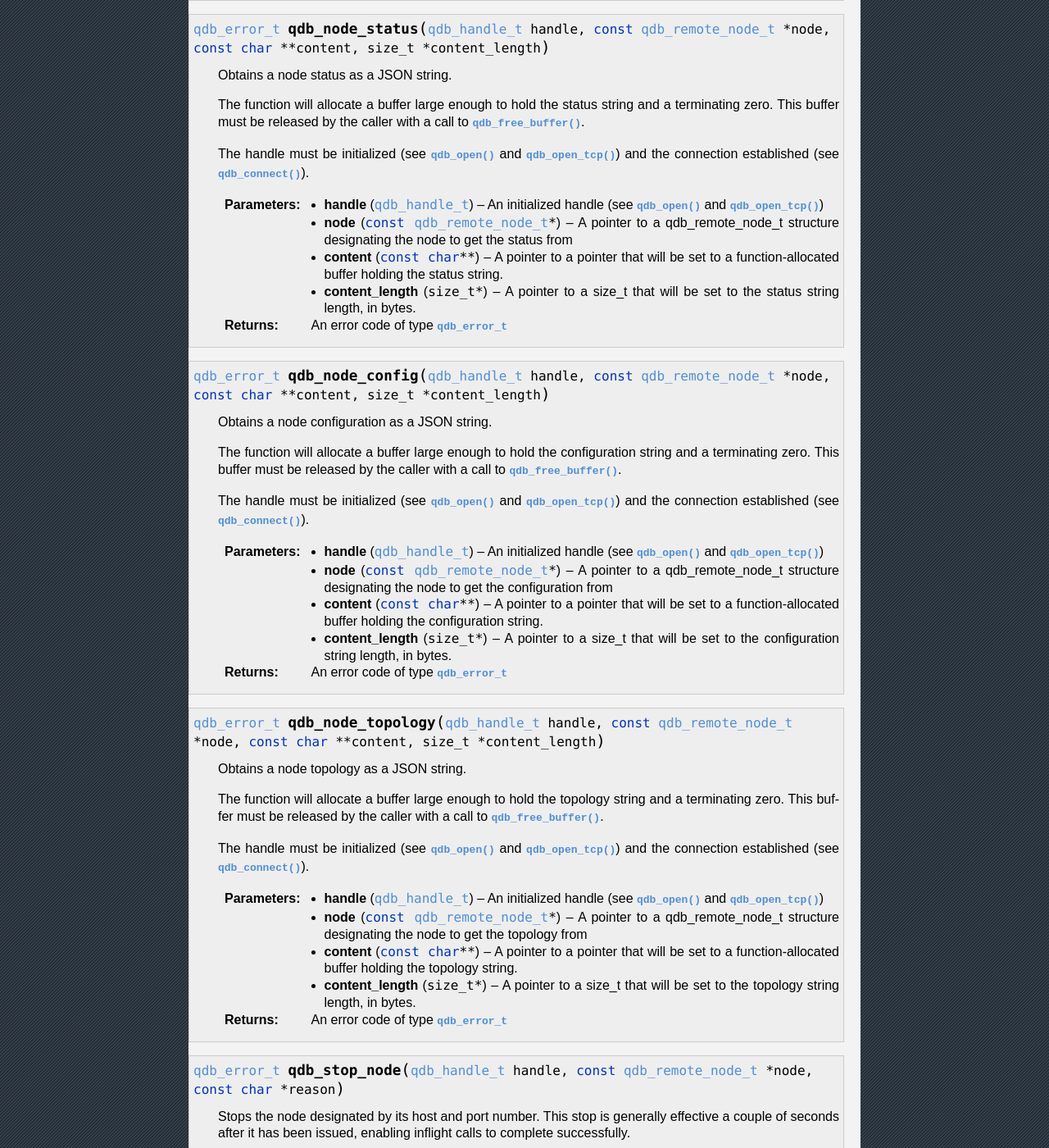
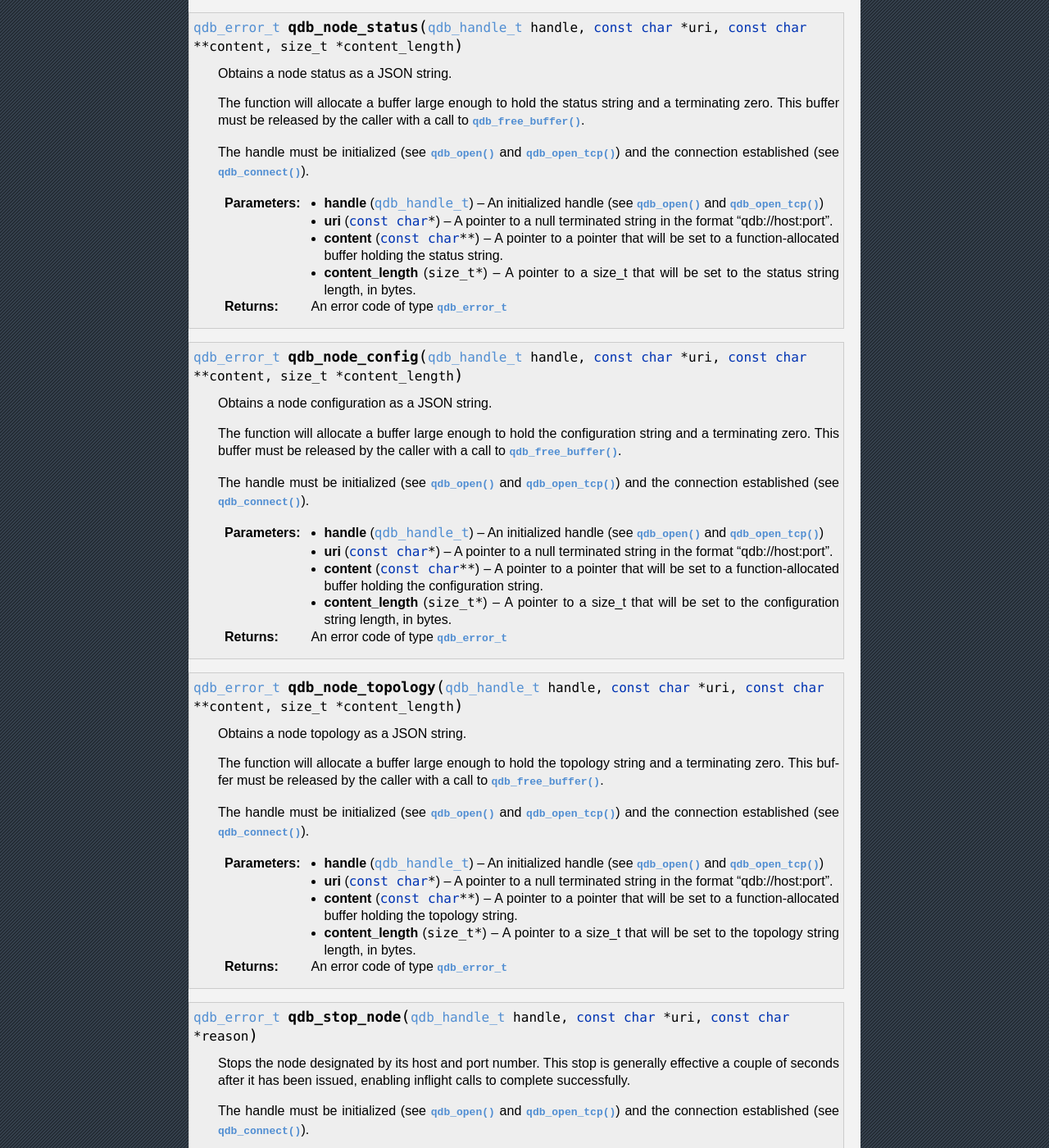
Before and after one commit to iltommi/qdb-documentation, a Sphinx documentation site: the page built from source/api/c.rst, in a window 1280 px wide and 1400 px high, scrolled down 19466 px. Shown: the whole window at 82% size. Built offline with Sphinx 7.4.7, drawn with Linux system fonts in a browser that asks for light colours; pages that are not in the unit, such as notebooks, are missing from menus; some of the changed text lies outside the part shown.

Commit message:
Update uri info for qdb_note_status, qdb_node_config, qdb_node_topology, and qdb_stop_node.

```diff
--- a/source/api/c.rst
+++ b/source/api/c.rst
@@ -47,10 +47,10 @@ Quick Reference
   :c:type:`qdb_error_t`       :c:type:`qdb_expires_from_now`     (:c:type:`qdb_handle_t` handle, :c:type:`const char *` alias, :c:type:`qdb_time_t` expiry_delta);
   :c:type:`qdb_error_t`       :c:type:`qdb_get_expiry_time`      (:c:type:`qdb_handle_t` handle, :c:type:`const char *` alias, :c:type:`qdb_time_t` expiry_time);
   :c:type:`qdb_error_t`       :c:type:`qdb_remove_all`           (:c:type:`qdb_handle_t` handle);
-  :c:type:`qdb_error_t`       :c:type:`qdb_node_status`          (:c:type:`qdb_handle_t` handle, :c:type:`const qdb_remote_node_t *` node, :c:type:`const char **` content, :c:type:`size_t *` content_length);
-  :c:type:`qdb_error_t`       :c:type:`qdb_node_config`          (:c:type:`qdb_handle_t` handle, :c:type:`const qdb_remote_node_t *` node, :c:type:`const char **` content, :c:type:`size_t *` content_length);
-  :c:type:`qdb_error_t`       :c:type:`qdb_node_topology`        (:c:type:`qdb_handle_t` handle, :c:type:`const qdb_remote_node_t *` node, :c:type:`const char **` content, :c:type:`size_t *` content_length);
-  :c:type:`qdb_error_t`       :c:type:`qdb_stop_node`            (:c:type:`qdb_handle_t` handle, :c:type:`const qdb_remote_node_t *` node, :c:type:`const char *` reason);
+  :c:type:`qdb_error_t`       :c:type:`qdb_node_status`          (:c:type:`qdb_handle_t` handle, :c:type:`const char *` uri, :c:type:`const char **` content, :c:type:`size_t *` content_length);
+  :c:type:`qdb_error_t`       :c:type:`qdb_node_config`          (:c:type:`qdb_handle_t` handle, :c:type:`const char *` uri, :c:type:`const char **` content, :c:type:`size_t *` content_length);
+  :c:type:`qdb_error_t`       :c:type:`qdb_node_topology`        (:c:type:`qdb_handle_t` handle, :c:type:`const char *` uri, :c:type:`const char **` content, :c:type:`size_t *` content_length);
+  :c:type:`qdb_error_t`       :c:type:`qdb_stop_node`            (:c:type:`qdb_handle_t` handle, :c:type:`const char *` uri, :c:type:`const char *` reason);
   :c:type:`qdb_error_t`       :c:type:`qdb_iterator_begin`       (:c:type:`qdb_handle_t` handle, :c:type:`qdb_const_iterator_t *` iterator);
   :c:type:`qdb_error_t`       :c:type:`qdb_iterator_rbegin`      (:c:type:`qdb_handle_t` handle, :c:type:`qdb_const_iterator_t *` iterator);
   :c:type:`qdb_error_t`       :c:type:`qdb_iterator_next`        (:c:type:`qdb_const_iterator_t *` iterator);
@@ -915,7 +915,7 @@ Reference
 
     .. caution:: This function is meant for very specific use cases and its usage is discouraged.
 
-.. c:function:: qdb_error_t qdb_node_status(qdb_handle_t handle, const qdb_remote_node_t * node, const char ** content, size_t * content_length)
+.. c:function:: qdb_error_t qdb_node_status(qdb_handle_t handle, const char * uri, const char ** content, size_t * content_length)
 
     Obtains a node status as a JSON string.
 
@@ -925,8 +925,8 @@ Reference
 
     :param handle: An initialized handle (see :c:func:`qdb_open` and :c:func:`qdb_open_tcp`)
     :type handle: qdb_handle_t
-    :param node: A pointer to a qdb_remote_node_t structure designating the node to get the status from
-    :type node: const qdb_remote_node_t *
+    :param uri: A pointer to a null terminated string in the format "qdb://host:port".
+    :type uri: const char *
     :param content: A pointer to a pointer that will be set to a function-allocated buffer holding the status string.
     :type content: const char **
     :param content_length: A pointer to a size_t that will be set to the status string length, in bytes.
@@ -934,7 +934,7 @@ Reference
 
     :returns: An error code of type :c:type:`qdb_error_t`
 
-.. c:function:: qdb_error_t qdb_node_config(qdb_handle_t handle, const qdb_remote_node_t * node, const char ** content, size_t * content_length)
+.. c:function:: qdb_error_t qdb_node_config(qdb_handle_t handle, const char * uri, const char ** content, size_t * content_length)
 
     Obtains a node configuration as a JSON string.
 
@@ -944,8 +944,8 @@ Reference
 
     :param handle: An initialized handle (see :c:func:`qdb_open` and :c:func:`qdb_open_tcp`)
     :type handle: qdb_handle_t
-    :param node: A pointer to a qdb_remote_node_t structure designating the node to get the configuration from
-    :type node: const qdb_remote_node_t *
+    :param uri: A pointer to a null terminated string in the format "qdb://host:port".
+    :type uri: const char *
     :param content: A pointer to a pointer that will be set to a function-allocated buffer holding the configuration string.
     :type content: const char **
     :param content_length: A pointer to a size_t that will be set to the configuration string length, in bytes.
@@ -953,7 +953,7 @@ Reference
 
     :returns: An error code of type :c:type:`qdb_error_t`
 
-.. c:function:: qdb_error_t qdb_node_topology(qdb_handle_t handle, const qdb_remote_node_t * node, const char ** content, size_t * content_length)
+.. c:function:: qdb_error_t qdb_node_topology(qdb_handle_t handle, const char * uri, const char ** content, size_t * content_length)
 
     Obtains a node topology as a JSON string.
 
@@ -963,8 +963,8 @@ Reference
 
     :param handle: An initialized handle (see :c:func:`qdb_open` and :c:func:`qdb_open_tcp`)
     :type handle: qdb_handle_t
-    :param node: A pointer to a qdb_remote_node_t structure designating the node to get the topology from
-    :type node: const qdb_remote_node_t *
+    :param uri: A pointer to a null terminated string in the format "qdb://host:port".
+    :type uri: const char *
     :param content: A pointer to a pointer that will be set to a function-allocated buffer holding the topology string.
     :type content: const char **
     :param content_length: A pointer to a size_t that will be set to the topology string length, in bytes.
@@ -972,7 +972,7 @@ Reference
 
     :returns: An error code of type :c:type:`qdb_error_t`
 
-.. c:function:: qdb_error_t qdb_stop_node(qdb_handle_t handle, const qdb_remote_node_t * node, const char * reason)
+.. c:function:: qdb_error_t qdb_stop_node(qdb_handle_t handle, const char * uri, const char * reason)
 
     Stops the node designated by its host and port number. This stop is generally effective a couple of seconds after it has been issued, enabling inflight calls to complete successfully.
 
@@ -980,8 +980,8 @@ Reference
 
     :param handle: An initialized handle (see :c:func:`qdb_open` and :c:func:`qdb_open_tcp`)
     :type handle: qdb_handle_t
-    :param node: A pointer to a qdb_remote_node_t structure designating the node to stop
-    :type node: const qdb_remote_node_t *
+    :param uri: A pointer to a null terminated string in the format "qdb://host:port".
+    :type uri: const char *
     :param reason: A pointer to a null terminated string detailing the reason for the stop that will appear in the remote node's log.
     :type reason: const char *
     :returns: An error code of type :c:type:`qdb_error_t`
```
